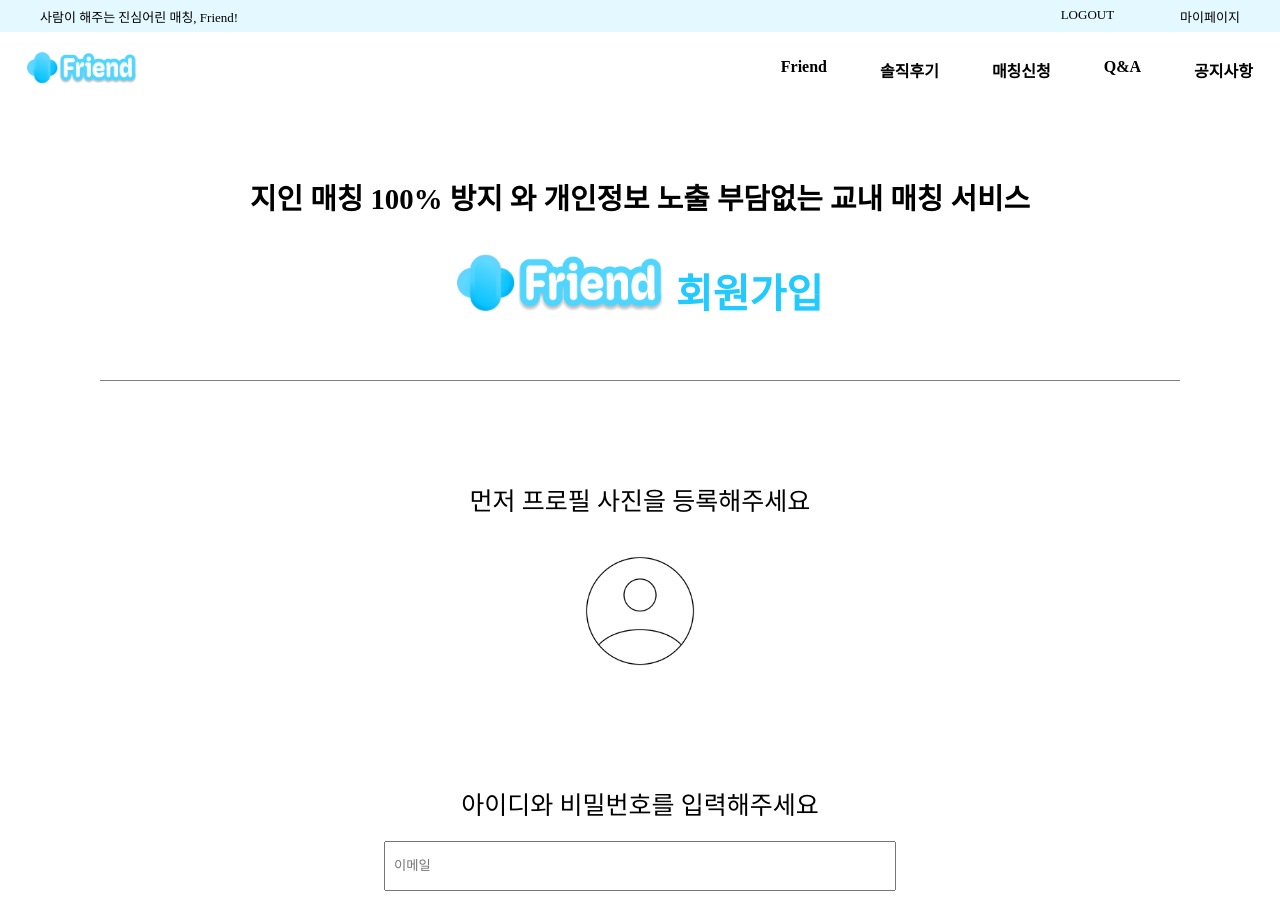
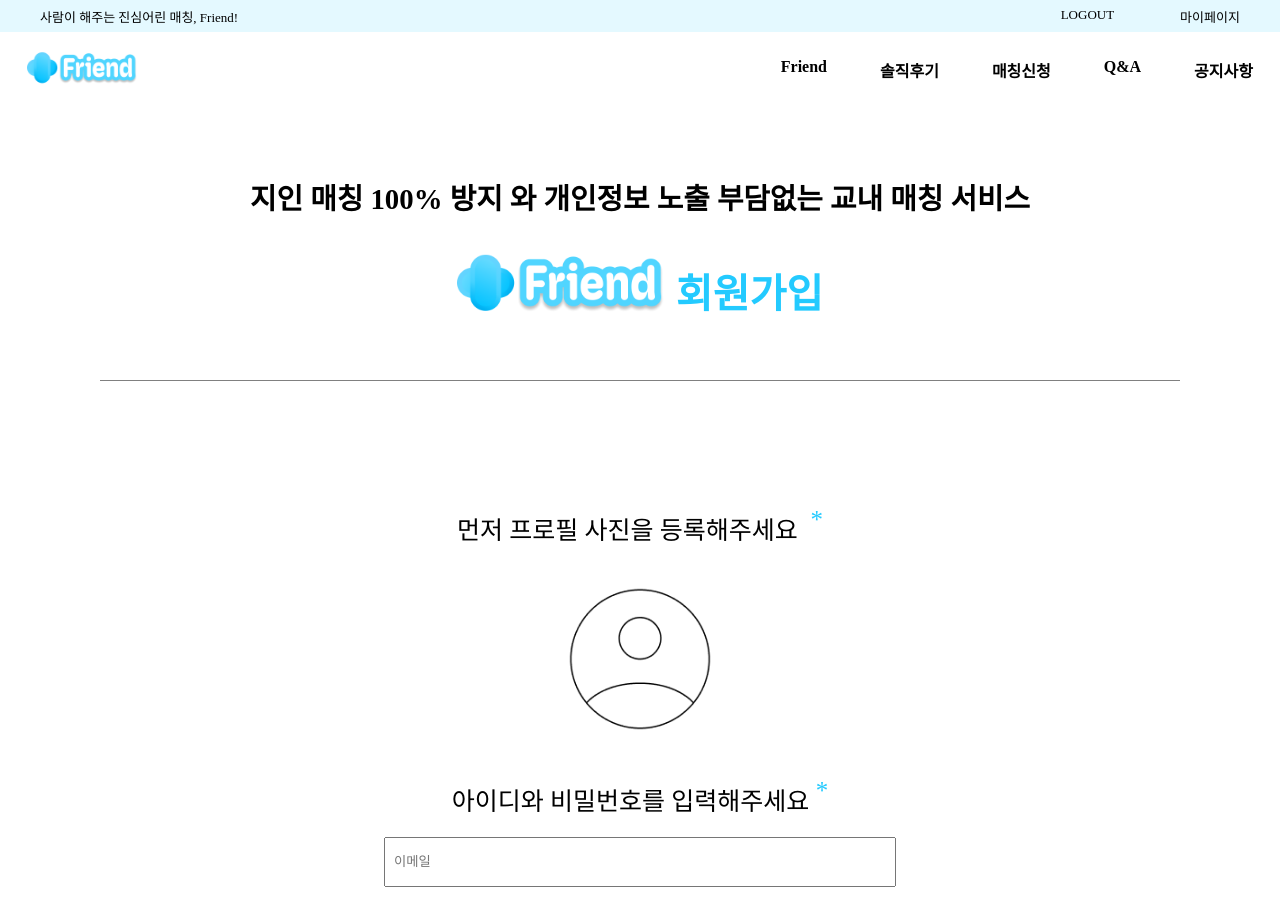
Before and after one commit to Friend-FE/FE, a React (Create React App) app: page /SignupInfo in a window 1280 px wide. Shown: the top 905 px of the page. Built offline with nearby package versions, Linux system fonts and the light colour scheme; the HTML template or start-up script is replaced by a standard one; a web font is replaced by a local one.

Commit message:
회원가입3 디자인 수정

```diff
--- a/src/components/CircleCheckbox/CircleCheckbox.jsx
+++ b/src/components/CircleCheckbox/CircleCheckbox.jsx
@@ -37,6 +37,9 @@ const StyledCheckbox = styled.input`
   border-radius: 50%;
   outline: none;
   position: relative;
+  @media screen and (max-width: 970px) {
+    font-size:1rem;
+  }
 
   &:checked {
     &::before {
--- a/src/components/LimitInputForm/LimitInputForm.jsx
+++ b/src/components/LimitInputForm/LimitInputForm.jsx
@@ -32,6 +32,10 @@ const Textarea = styled.textarea`
   padding: 8px;
   margin-bottom: 10px;
   resize: none;
+  @media screen and (max-width: 970px) {
+    height:20px;
+    font-size:0.7rem;
+  }
 `;
 
 const Counter = styled.div`
--- a/src/pages/Signup/ProfileImage.jsx
+++ b/src/pages/Signup/ProfileImage.jsx
@@ -41,19 +41,32 @@ const Label = styled.label`
     position: relative;
     padding: 10px;
     cursor: pointer;
-    width: 10vw; /* 이미지 크기 조절 */
-    height:10vw;
+    width: 13vw;
+    height:13vw;
+
+    @media screen and (max-width: 500px) {
+        width: 25vw;
+        height : 25vw;
+      }
 `;
 
 const Image = styled.img`
-    width: 10vw; /* 이미지 크기 조절 */
-    height:10vw;
+    width: 13vw; /* 이미지 크기 조절 */
+    height:13vw;
+    @media screen and (max-width: 500px) {
+        width: 25vw;
+        height : 25vw;
+      }
 `;
 
 const DefaultImage = styled.img`
-    width: 10vw; /* 이미지 크기 조절 */
-    height:10vw;
+width: 13vw;
+height:13vw;
     margin-right: 5px; /* 이미지와 텍스트 간격 조절 */
+    @media screen and (max-width: 500px) {
+        width: 25vw;
+        height : 25vw;
+      }
 `;
 
 const StyledInput = styled.input`
--- a/src/pages/Signup/SignupInfo.jsx
+++ b/src/pages/Signup/SignupInfo.jsx
@@ -105,7 +105,7 @@ const SignupInfo = () => {
       <Separator />
 
       <AppContainer>
-        <InfoMessage>먼저 프로필 사진을 등록해주세요 </InfoMessage>
+        <InfoMessage>먼저 프로필 사진을 등록해주세요 &nbsp; <p>*</p> </InfoMessage>
         <LogoContainer>
           <ProfileImage
             onFileChange={handleFileChange}
@@ -113,7 +113,7 @@ const SignupInfo = () => {
           />
         </LogoContainer>
 
-        <InfoMessage>아이디와 비밀번호를 입력해주세요</InfoMessage>
+        <InfoMessage>아이디와 비밀번호를 입력해주세요&nbsp;<p>*</p></InfoMessage>
         <LoginForm onSubmit={handleSubmit}>
           <Input
             type="text"
@@ -139,7 +139,7 @@ const SignupInfo = () => {
             autoComplete="new-password"
           />
           {wrongPW ? <p>비밀번호가 틀립니다.</p> : ""}
-          <InfoMessage>기본 정보를 작성해주세요.</InfoMessage>
+          <InfoMessage>기본 정보를 작성해주세요.&nbsp;<p>*</p></InfoMessage>
           <InfoName>닉네임</InfoName>
           <Input
             type="text"
@@ -281,7 +281,7 @@ const SignupInfo = () => {
           <ButtonContainer>
             <CancelButton onClick={handleCancleButton}>취소</CancelButton>
             <SubmitButton type="submit" onClick={handleSubmitButton}>
-              이어서 가입하기
+              회원가입 완료하기
             </SubmitButton>
           </ButtonContainer>
         </LoginForm>
@@ -301,6 +301,9 @@ const AppContainer = styled.div`
   justify-content: center;
   width: 40%; /* 원하는 크기로 조정 (가로의 반 정도로 설정) */
   margin: 0 auto; /* 수평 가운데 정렬을 위해 margin을 auto로 설정 */
+  @media screen and (max-width: 710px) {
+    width: 65vw;
+  }
 `;
 
 //ProfileBasic 로고 표시를 위한 스타일
@@ -312,17 +315,30 @@ const LogoContainer = styled.div`
 //수평선 스타일
 const Separator = styled.div`
   height: 1px;
+  // width: 60vw;
   background-color: Gray;
   margin: 100px;
+  @media screen and (max-width: 500px) {
+    margin : 65px 15px 45px 15px;
+  }
 `;
 
 //어떤 정보를 입력해야하는지, 알려주는 텍스트
 const InfoMessage = styled.div`
-  text-align: center;
-  margin-top: 100px;
   margin-bottom: 20px;
+  align-items:flex-end ;
+  justify-content: center;
   font-size: 25px;
   width: 100%; /* 텍스트가 max-width를 넘어가더라도 크기를 조절할 수 있도록 */
+  display:flex;
+  p{
+    color: #23CAFF;
+    margin-bottom: 12px;
+  }
+  @media screen and (max-width: 970px) {
+    // width: 65vw;
+    font-size:1rem;
+  }
 `;
 
 // 이메일과 패스워드를 입력할 칸들
@@ -336,6 +352,10 @@ const Input = styled.input`
   height: 30px;
   padding: 8px;
   margin-bottom: 20px;
+  @media screen and (max-width: 700px) {
+    height: 15px;
+    font-size:0.7rem;
+  }
 `;
 
 // 칸 마다 입력해야하는 정보 알려주는 작은 텍스트
@@ -346,23 +366,45 @@ const InfoName = styled.div`
 //취소, 이어서 가입 버튼
 const ButtonContainer = styled.div`
   display: flex;
-  justify-content: space-between; /* 버튼을 좌우로 나눕니다. */
+  justify-content: center;
+  gap : 20px;
 `;
 
 const CancelButton = styled.button`
-  background-color: white;
-  color: black;
+  font-weight : 700;
   border: none;
   cursor: pointer;
+  width: 177px;
+  height : 40px;
+  border :none;
+  box-shadow: -2px 8px 6.1px 0px rgba(0, 0, 0, 0.25);
+  color: #000;
+  background-color: #ffffff;
+  @media screen and (max-width: 400px) {
+    font-size : 0.7em;
+    width: 35vw;
+    height : 20px;
+
+  }
 `;
 
 const SubmitButton = styled.button`
-  background-color: #23caff;
-  color: white;
   border: none;
-  padding: 10px;
   cursor: pointer;
-  border-radius: 5px;
+  font-weight : 700;
+  width: 177px;
+  height : 40px;
+  border :none;
+  box-shadow: -2px 8px 6.1px 0px rgba(0, 0, 0, 0.25);
+  color : #ffffff;
+  background-color:#8BE3FF;
+  text-align:center;
+
+  @media screen and (max-width: 400px) {
+    font-size : 0.7em;
+    width: 35vw;
+    height : 20px;
+  }
 
   /* isFormValid가 언제 false로 설정할지 필요 */
   &:disabled {
```
